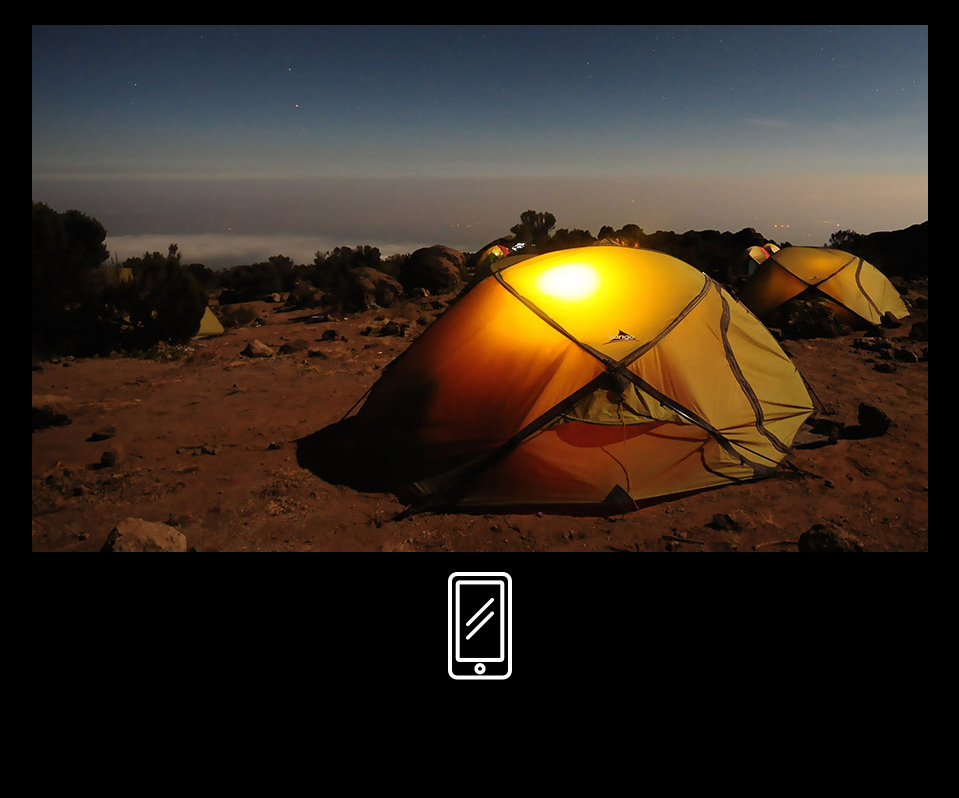
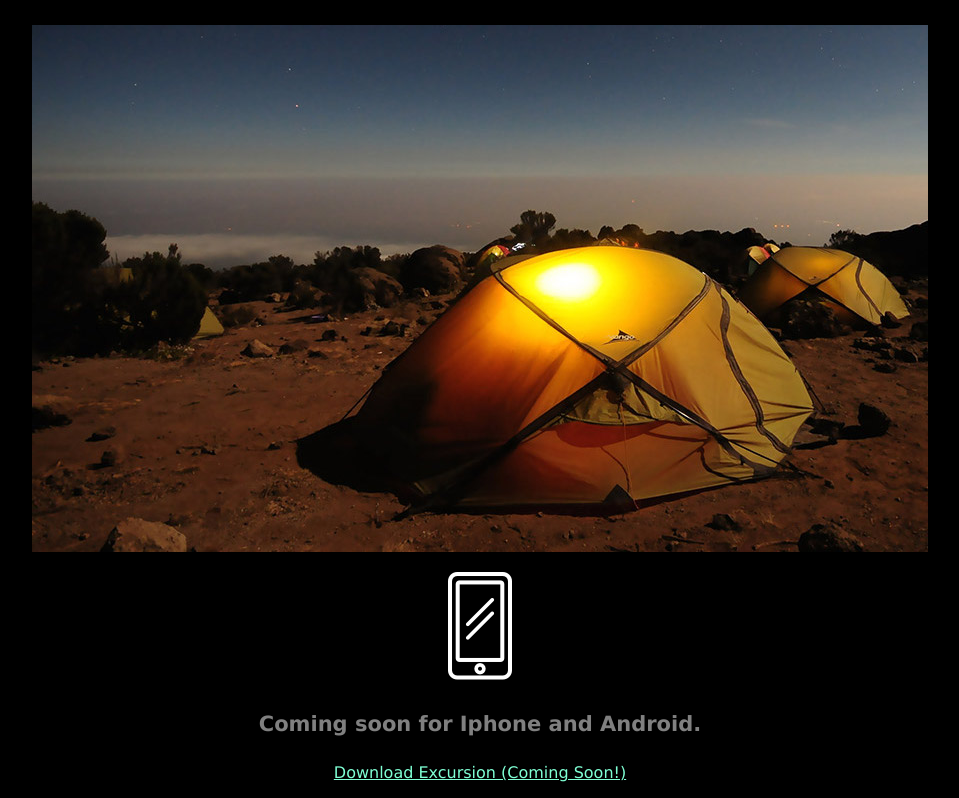
Before and after one commit to victhahacker/git-excursion, a plain HTML site: page index.html in a window 1280 px wide. Shown: the part 460-1258 px from the top of the page, without its empty margins (160-1119 px from the left). Before the commit the page ends 1160 px from the top, so only its background shows below. Drawn offline with Linux system fonts and the light colour scheme.

Commit message:
added footer

```diff
--- a/index.html
+++ b/index.html
@@ -17,5 +17,7 @@
       <h4 class= "sub-header">Excursion remembers places you like,and recommends new points of interest around you. </h4>
       <p><img src= "resources/images/camp.jpg"></p>
       <p><img src= "resources/images/phone.png"></p>
+      <h4 class= "sub-header">Coming soon for Iphone and Android.</h4>
+      <p><a class= "link" href="#">Download Excursion (Coming Soon!)</a></p>
     </body>
 </html>
```
